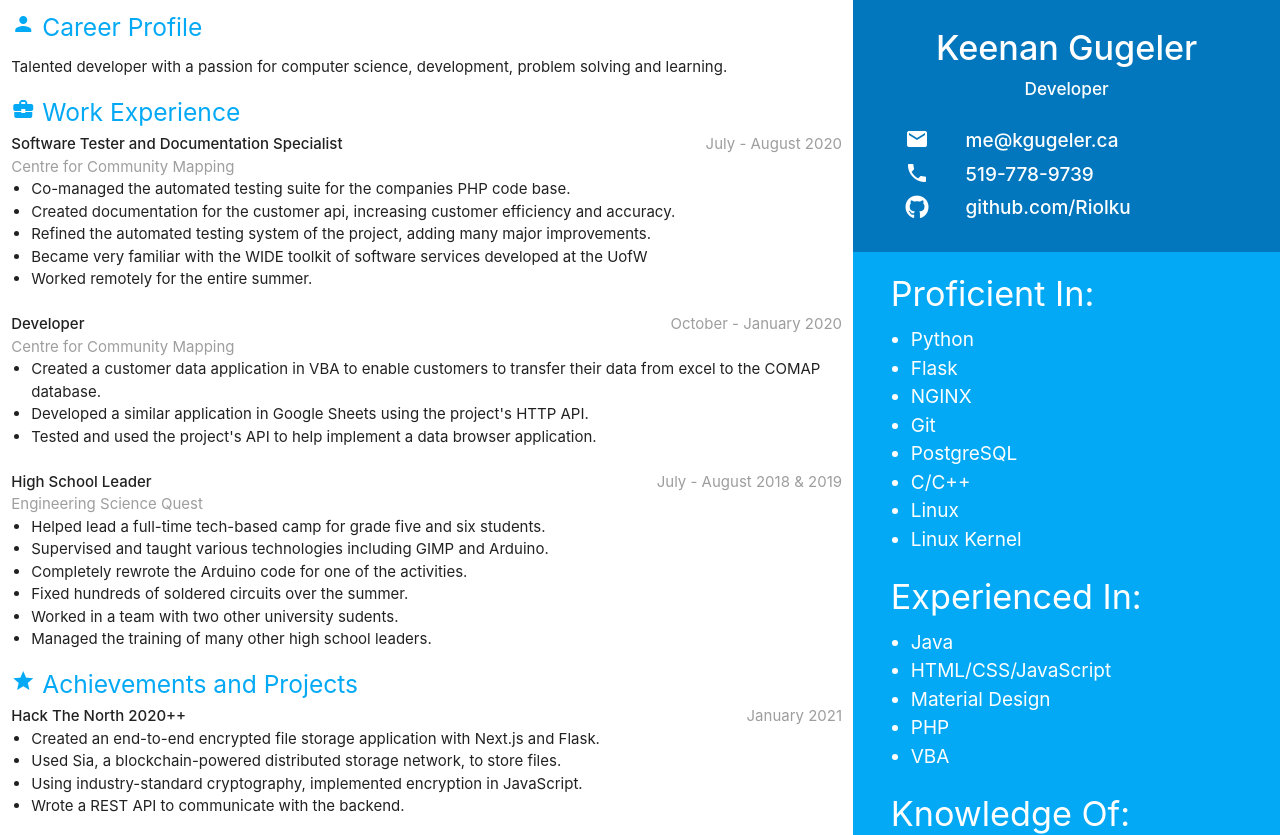
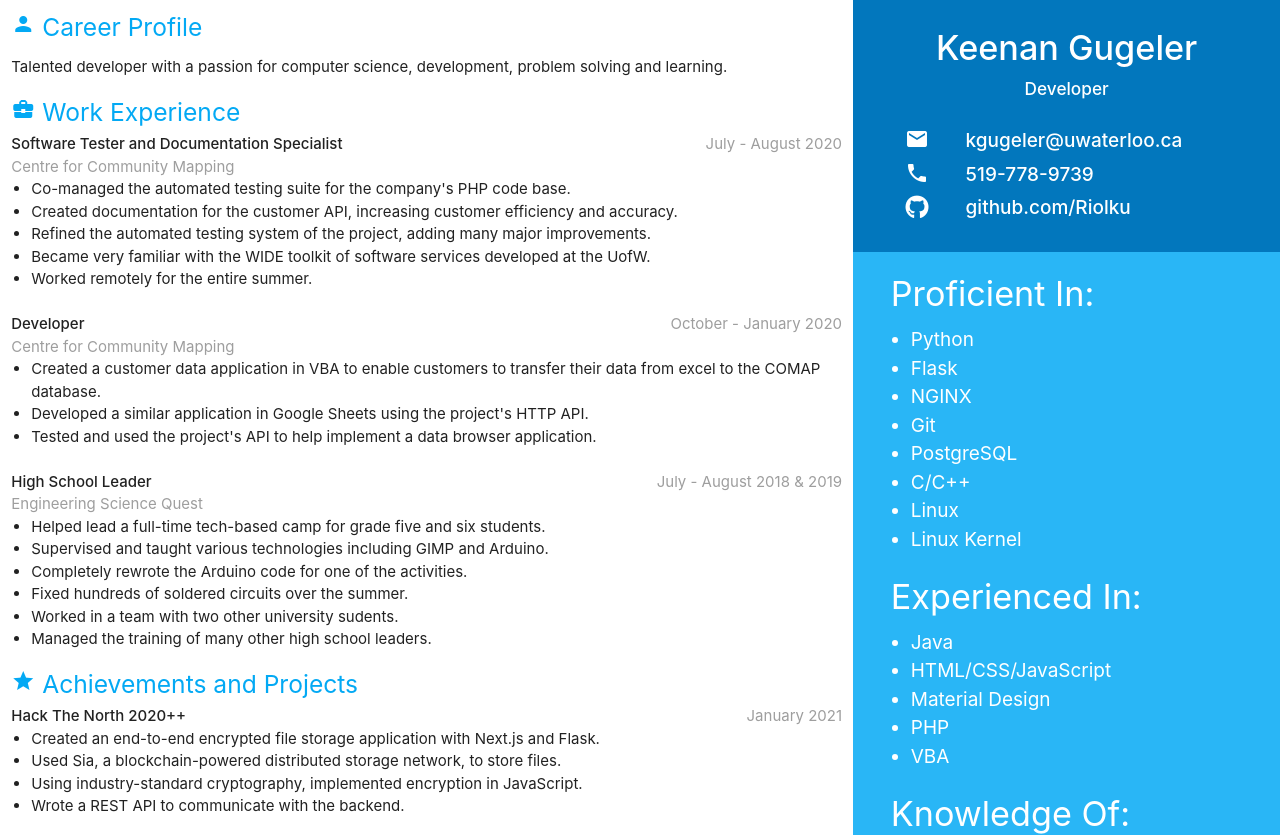
Before and after one commit to Riolku/resume, a plain HTML site: page index.html in a window 1280 px wide. Shown: the top 835 px of the page. Drawn offline with nearby package versions, Linux system fonts and the light colour scheme.

Commit message:
Push before updating

```diff
--- a/index.html
+++ b/index.html
@@ -51,11 +51,11 @@
 
         <ul class="browser-default">
           <li>
-            Co-managed the automated testing suite for the companies PHP code base.
+            Co-managed the automated testing suite for the company's PHP code base.
           </li>
 
           <li>
-            Created documentation for the customer api, increasing customer efficiency and accuracy.
+            Created documentation for the customer API, increasing customer efficiency and accuracy.
           </li>
 
           <li>
@@ -63,7 +63,7 @@
           </li>
 
           <li>
-            Became very familiar with the WIDE toolkit of software services developed at the UofW
+            Became very familiar with the WIDE toolkit of software services developed at the UofW.
           </li>
 
           <li>
@@ -319,7 +319,7 @@
           </li>
 
           <li>
-            Lead the club for 2 years, teaching over 50 students for over 100 hours.
+            Led the club for 2 years, teaching over 50 students for over 100 hours.
           </li>
 
           <li>
@@ -328,8 +328,8 @@
         </ul>
 
       </div>
-      <div class="col s4 white-text right-side">
-        <div class="light-blue darken-3 contact-div">
+      <div class="col s4 right-side">
+        <div class="light-blue darken-3 white-text contact-div">
           <br>
 
           <center>
@@ -357,7 +357,7 @@
 
             <div class="col s9">
               <strong>
-                me@kgugeler.ca
+                kgugeler@uwaterloo.ca
               </strong>
             </div>
 
@@ -397,7 +397,7 @@
           <br>
         </div>
 
-        <div class="light-blue">
+        <div class="light-blue white-text lighten-1">
           <div class="row skills">
             <div class="col s11 offset-s1">
               <br>
```
Also changed, not shown: 4 other files.
